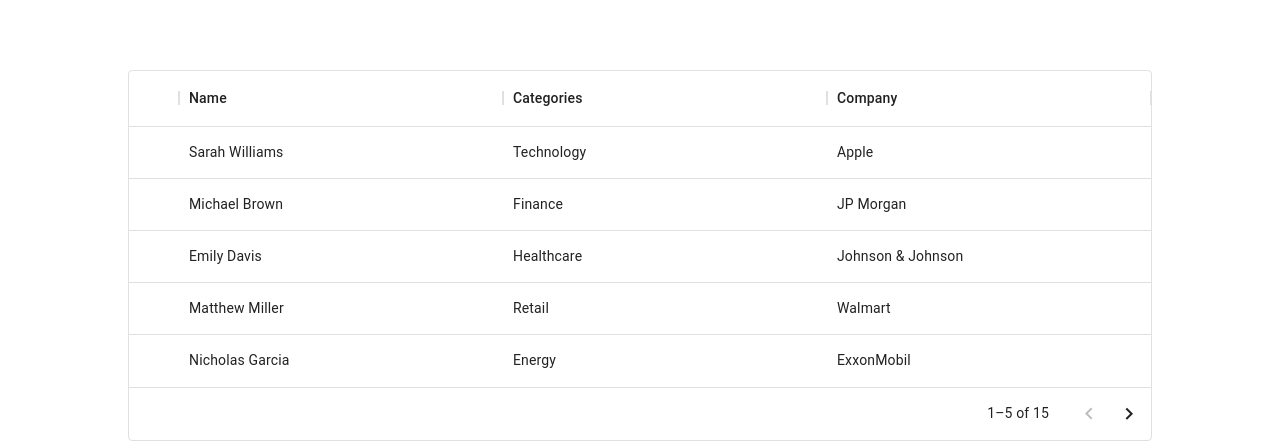
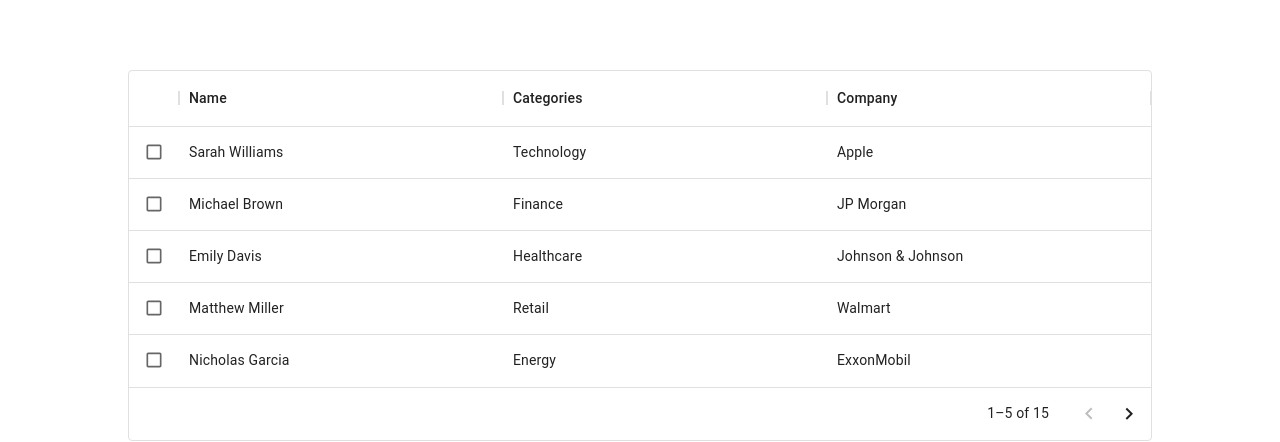
Before and after one commit to UlisesOrnelasR/HSFE-Herramienta-de-seguimiento-de-la-felicidad-del-empleado-, a React (Vite) app: page / in a window 1280 px wide. Shown: the part 145-587 px from the top of the page. Built offline with nearby package versions, Linux system fonts and the light colour scheme.

Commit message:
chore: selected People

```diff
--- a/src/pages/Home/Home.tsx
+++ b/src/pages/Home/Home.tsx
@@ -2,6 +2,7 @@ import { useState } from "react";
 import { DataGrid, GridRenderCellParams } from "@mui/x-data-grid";
 import { People } from "@/data";
 import { Person } from "@/models/people";
+import { Checkbox } from "@mui/material";
 
 export interface HomeInterface {}
 
@@ -9,12 +10,36 @@ export const Home: React.FC<HomeInterface> = () => {
   const [selectedPeople, setSelectedPeople] = useState<Person[]>([]);
   const pageSizes = 5;
 
+  const findPerson = (person: Person) =>
+    !!selectedPeople.find((p) => p.id === person.id);
+
+  const filterPerson = (person: Person) =>
+    selectedPeople.filter((p) => p.id !== person.id);
+
+  const handleChange = (person: Person) => {
+    setSelectedPeople(
+      findPerson(person) ? filterPerson(person) : [...selectedPeople, person]
+    );
+  };
+
   const columns = [
     {
       field: "actions",
+      type: "actions",
+      sortable: false,
       headerName: "",
       width: 50,
-      renderCell: (params: GridRenderCellParams) => <>{}</>,
+      renderCell: (params: GridRenderCellParams) => (
+        <>
+          {
+            <Checkbox
+              size="small"
+              checked={findPerson(params.row)}
+              onChange={() => handleChange(params.row)}
+            />
+          }
+        </>
+      ),
     },
     {
       field: "name",
```
